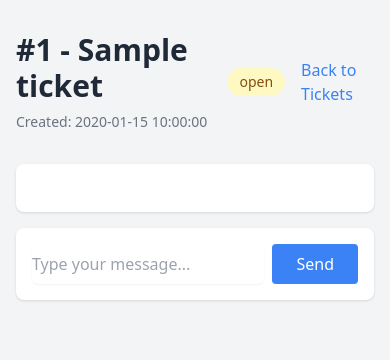
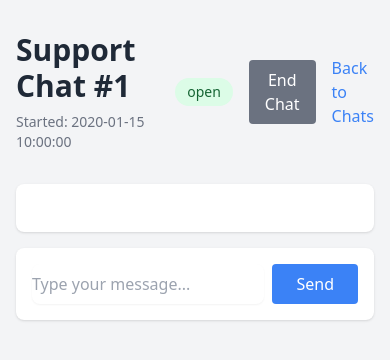
Before and after one commit to knrick/multicloud-challenge, a FastAPI app: template src/app/templates/ticket_conversation.html in a window 390 px wide. Shown: the top 360 px of the page. Run offline with FastAPI, Linux system fonts and the light colour scheme; the template is opened without the code that fills it: most values are stand-ins (such as "Sample title", 1, 10 or a date in 2020); some libraries are stand-ins or nearby versions.

Commit message:
feat(support): implement AI-powered chat support system
Implement a modern chat-based support system using OpenAI's GPT-4 for Day 4
of the MultiCloud Challenge. This change simplifies the support interface and
adds AI capabilities.

Key changes:
- Update ticket model to focus on message-based interactions
- Integrate OpenAI Assistant API for automated responses
- Modernize UI with a chat-like interface
- Add real-time message handling with AI responses
- Implement thread management and status tracking

Technical details:
- Remove title/description fields from tickets
- Add Message model with role and content fields
- Update TicketService to handle OpenAI interactions
- Modify API endpoints for chat-focused operations
- Update templates with modern chat UI using Tailwind CSS

Testing:
- Verified message sending/receiving
- Confirmed AI responses
- Tested thread creation and closure
- Validated UI responsiveness

Related: Day 4 AI Integration tasks

```diff
--- a/src/app/templates/ticket_conversation.html
+++ b/src/app/templates/ticket_conversation.html
@@ -3,7 +3,7 @@
 <head>
     <meta charset="UTF-8">
     <meta name="viewport" content="width=device-width, initial-scale=1.0">
-    <title>CloudMart - Support Ticket</title>
+    <title>CloudMart - Support Chat</title>
     <script src="https://cdn.tailwindcss.com"></script>
     <link rel="stylesheet" href="{{ url_for('static', path='css/main.css') }}">
 </head>
@@ -11,48 +11,30 @@
     <div class="container mx-auto px-4 py-8">
         <div class="flex justify-between items-center mb-8">
             <div>
-                <h1 class="text-3xl font-bold">{% if ticket %}#{{ ticket.id[:8] }} - {{ ticket.title }}{% else %}New Support Ticket{% endif %}</h1>
+                <h1 class="text-3xl font-bold">Support Chat #{{ ticket.id[:8] }}</h1>
                 <p class="text-sm text-gray-500 mt-2">
-                    {% if ticket %}
-                    Created: {{ ticket.created_at.strftime('%Y-%m-%d %H:%M:%S') }}
-                    {% endif %}
+                    Started: {{ ticket.created_at.strftime('%Y-%m-%d %H:%M:%S') }}
                 </p>
             </div>
             <div class="flex items-center gap-4">
-                {% if ticket %}
                 <span class="px-3 py-1 text-sm rounded-full font-medium
-                    {% if ticket.status == 'open' %}bg-yellow-100 text-yellow-800
-                    {% elif ticket.status == 'in_progress' %}bg-blue-100 text-blue-800
-                    {% elif ticket.status == 'resolved' %}bg-green-100 text-green-800
+                    {% if ticket.status == 'open' %}bg-green-100 text-green-800
                     {% else %}bg-gray-100 text-gray-800{% endif %}">
                     {{ ticket.status }}
                 </span>
+                {% if ticket.status == 'open' %}
+                <form method="POST" action="/api/tickets/{{ ticket.id }}/close" class="inline">
+                    <button type="submit"
+                            class="bg-gray-500 text-white px-4 py-2 rounded hover:bg-gray-600">
+                        End Chat
+                    </button>
+                </form>
                 {% endif %}
-                <a href="/tickets" class="text-blue-500 hover:text-blue-600">Back to Tickets</a>
+                <a href="/tickets" class="text-blue-500 hover:text-blue-600">Back to Chats</a>
             </div>
         </div>
 
-        {% if not ticket %}
-        <!-- Create New Ticket Form -->
-        <div class="bg-white p-6 rounded-lg shadow">
-            <form method="POST" action="/api/tickets" class="space-y-4">
-                <div>
-                    <label for="title" class="block text-sm font-medium text-gray-700">Title</label>
-                    <input type="text" id="title" name="title" required
-                           class="mt-1 block w-full rounded-md border-gray-300 shadow-sm focus:border-blue-500 focus:ring-blue-500">
-                </div>
-                <div>
-                    <label for="description" class="block text-sm font-medium text-gray-700">Description</label>
-                    <textarea id="description" name="description" rows="4" required
-                              class="mt-1 block w-full rounded-md border-gray-300 shadow-sm focus:border-blue-500 focus:ring-blue-500"></textarea>
-                </div>
-                <button type="submit" class="bg-blue-500 text-white px-4 py-2 rounded hover:bg-blue-600">
-                    Create Ticket
-                </button>
-            </form>
-        </div>
-        {% else %}
-        <!-- Conversation History -->
+        <!-- Chat Messages -->
         <div class="bg-white p-6 rounded-lg shadow mb-4">
             <div class="space-y-4 max-h-[60vh] overflow-y-auto">
                 {% for message in ticket.messages %}
@@ -68,21 +50,24 @@
         </div>
 
         <!-- Message Input -->
-        {% if ticket.status != 'closed' and ticket.status != 'resolved' %}
+        {% if ticket.status == 'open' %}
         <div class="bg-white p-4 rounded-lg shadow">
             <form method="POST" action="/api/tickets/{{ ticket.id }}/message" class="flex gap-2">
-                <input type="text" name="message" required placeholder="Type your message..."
-                       class="flex-1 rounded-md border-gray-300 shadow-sm focus:border-blue-500 focus:ring-blue-500">
-                <button type="submit" class="bg-blue-500 text-white px-6 py-2 rounded hover:bg-blue-600">
+                <input type="text"
+                       name="message"
+                       required
+                       placeholder="Type your message..."
+                       class="flex-1 rounded-lg border-gray-300 shadow-sm focus:border-blue-500 focus:ring-blue-500">
+                <button type="submit"
+                        class="bg-blue-500 text-white px-6 py-2 rounded hover:bg-blue-600">
                     Send
                 </button>
             </form>
         </div>
         {% else %}
         <div class="text-center py-4 text-gray-500">
-            This ticket is {{ ticket.status }}. No new messages can be sent.
+            This chat has ended. Start a new chat to continue getting support.
         </div>
-        {% endif %}
         {% endif %}
     </div>
 </body>
```
Also changed, not shown: src/app/api/tickets.py (+14 -24 lines), src/app/models/ticket.py (+5 -13 lines), src/app/services/ticket_service.py (+21 -26 lines), src/app/templates/tickets.html (+24 -14 lines), 1 other file.
